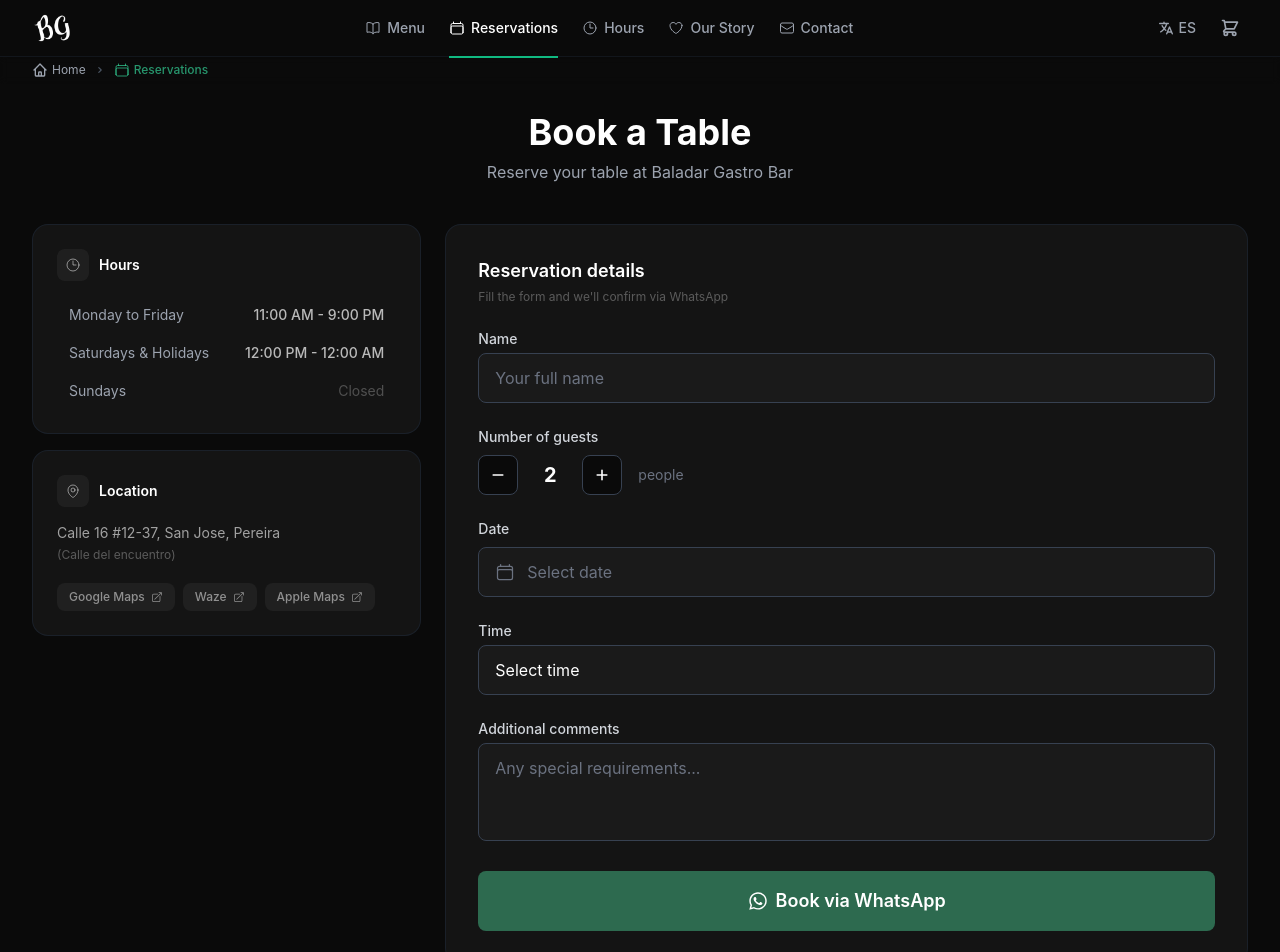
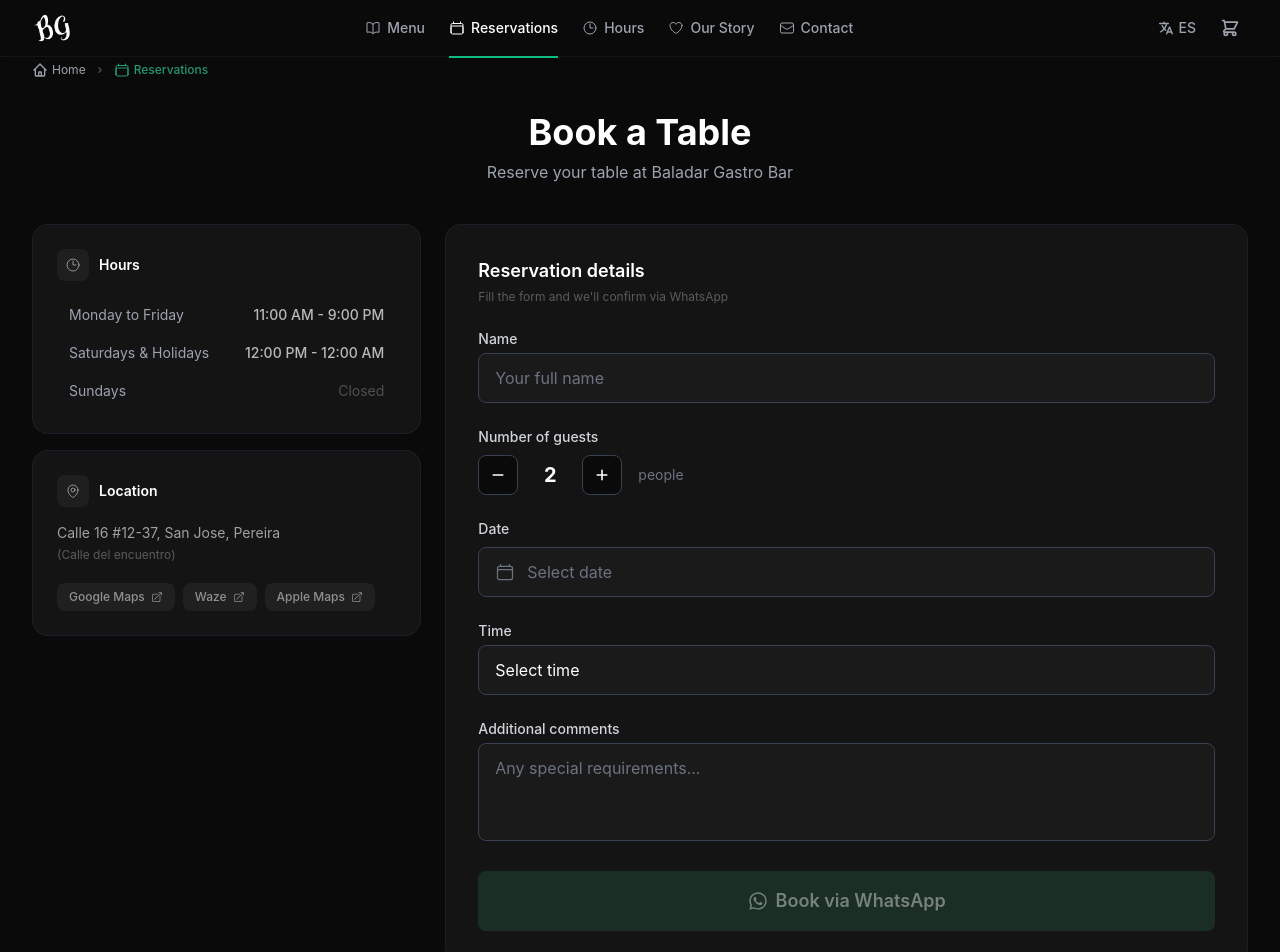
Before and after one commit to sebastian-ardila/baladar-gastro-bar, a Next.js app: page /en/reservas/ in a window 1280 px wide. Shown: the top 952 px of the page. Built offline with nearby package versions, Linux system fonts and the light colour scheme.

Commit message:
fix: make submit buttons always clickable to trigger validation errors visually

```diff
--- a/src/components/cart/CartStep2.tsx
+++ b/src/components/cart/CartStep2.tsx
@@ -152,11 +152,10 @@
       <div className="px-5 pb-5 pt-3">
         <button
           onClick={handleSend}
-          disabled={!isValid}
           className={`w-full py-3.5 rounded-xl font-semibold text-sm flex items-center justify-center gap-2 transition-all ${
             isValid
               ? 'bg-accent hover:bg-accent-light text-white'
-              : 'bg-white/5 text-white/20 cursor-not-allowed'
+              : 'bg-accent/30 text-white/40 cursor-not-allowed'
           }`}
         >
           <FaWhatsapp className="w-4 h-4" />
--- a/src/components/forms/ContactForm.tsx
+++ b/src/components/forms/ContactForm.tsx
@@ -125,10 +125,17 @@
       </div>
 
       <div>
-        <Button type="submit" className="w-full" size="lg" disabled={!isValid}>
+        <button
+          type="submit"
+          className={`w-full font-semibold rounded-lg transition-all duration-300 inline-flex items-center justify-center gap-2 px-8 py-4 text-lg ${
+            isValid
+              ? 'bg-accent hover:bg-accent-light text-white'
+              : 'bg-accent/30 text-white/40 cursor-not-allowed'
+          }`}
+        >
           <FaWhatsapp className="w-5 h-5" />
           {t('submit')}
-        </Button>
+        </button>
         {tried && !isValid && (
           <p className="text-white/30 text-xs text-center mt-2">
             {isEs ? 'Completa los campos requeridos' : 'Fill in the required fields'}
--- a/src/components/forms/ReservationForm.tsx
+++ b/src/components/forms/ReservationForm.tsx
@@ -194,10 +194,17 @@
 
       {/* Submit */}
       <div>
-        <Button type="submit" className="w-full" size="lg" disabled={!isValid}>
+        <button
+          type="submit"
+          className={`w-full font-semibold rounded-lg transition-all duration-300 inline-flex items-center justify-center gap-2 px-8 py-4 text-lg ${
+            isValid
+              ? 'bg-accent hover:bg-accent-light text-white'
+              : 'bg-accent/30 text-white/40 cursor-not-allowed'
+          }`}
+        >
           <FaWhatsapp className="w-5 h-5" />
           {t('submit')}
-        </Button>
+        </button>
         {tried && !isValid && (
           <p className="text-white/30 text-xs text-center mt-2">
             {isEs ? 'Completa los campos requeridos' : 'Fill in the required fields'}
```
